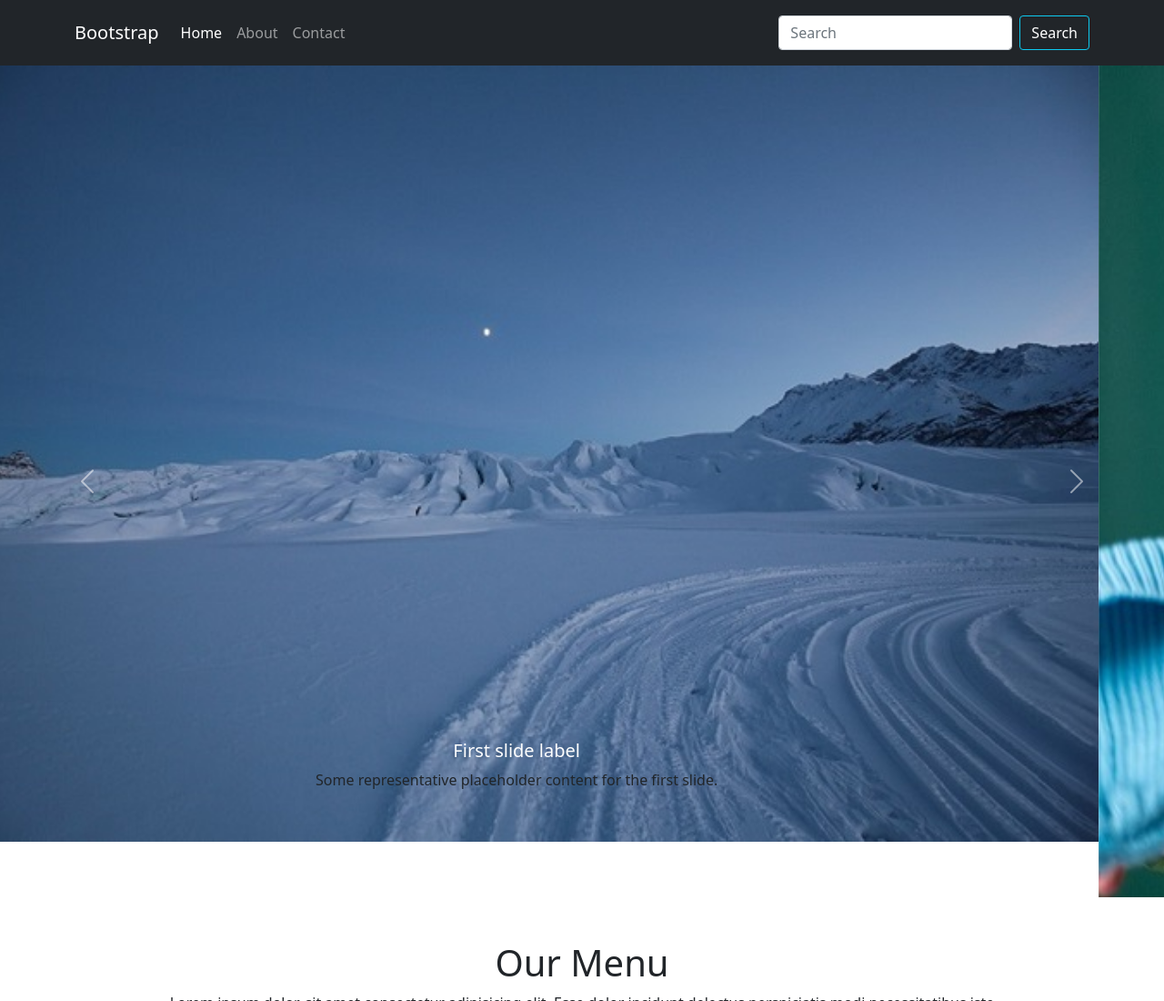
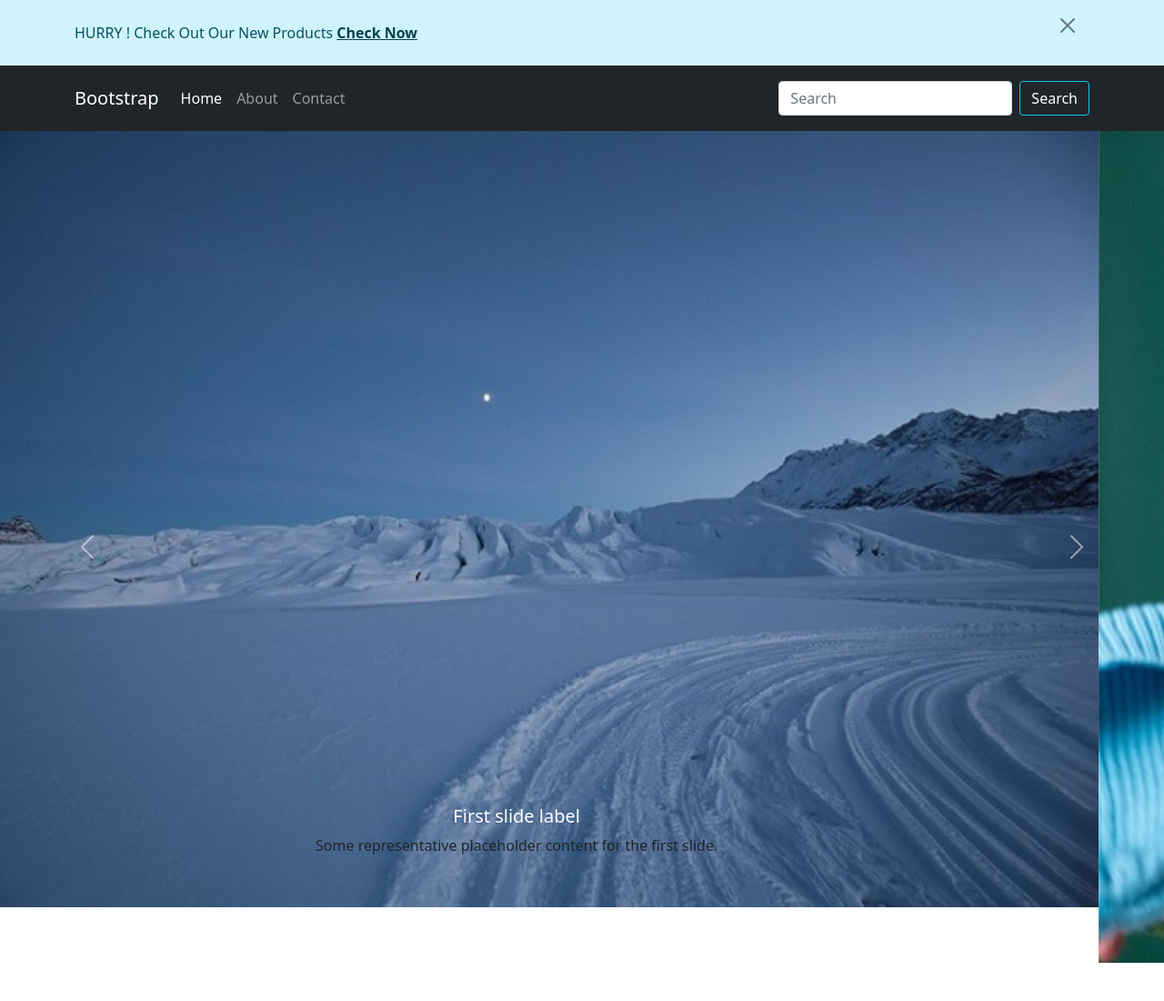
Before and after one commit to awais882s/Bootstrap-website-Responsive, a plain HTML site: page index.html in a window 1280 px wide. Shown: the top 1100 px of the page at 91% size. Drawn offline with nearby package versions, Linux system fonts and the light colour scheme.

Commit message:
bootstrap alerts and sticky

```diff
--- a/Css/custom.css
+++ b/Css/custom.css
@@ -35,3 +35,6 @@ a {
   border-radius: 5px;
   cursor: pointer;
 }
+#alert-header {
+  background-color: #cff4fc;
+}
--- a/index.html
+++ b/index.html
@@ -13,6 +13,19 @@
   </head>
   <body>
     <!-- Header -->
+    <header id="alert-header">
+        <div class="container">
+            <div class="row">
+                <div class="col">
+                    <div class="alert alert-info mb-0 px-0 alert-dismissible fade show border-0" role="alert">
+                        HURRY ! Check Out Our New Products <a href="javascript:void(0)" class="alert-link">Check Now</a>
+                        <button type="button" class="btn-close" data-bs-dismiss="alert" aria-label="Close"></button>
+                      </div>
+                </div>
+            </div>
+        </div>
+
+    </header>
     <header class="position-sticky top-0">
       <nav class="navbar navbar-expand-lg navbar-dark bg-dark">
         <div class="container">
```
